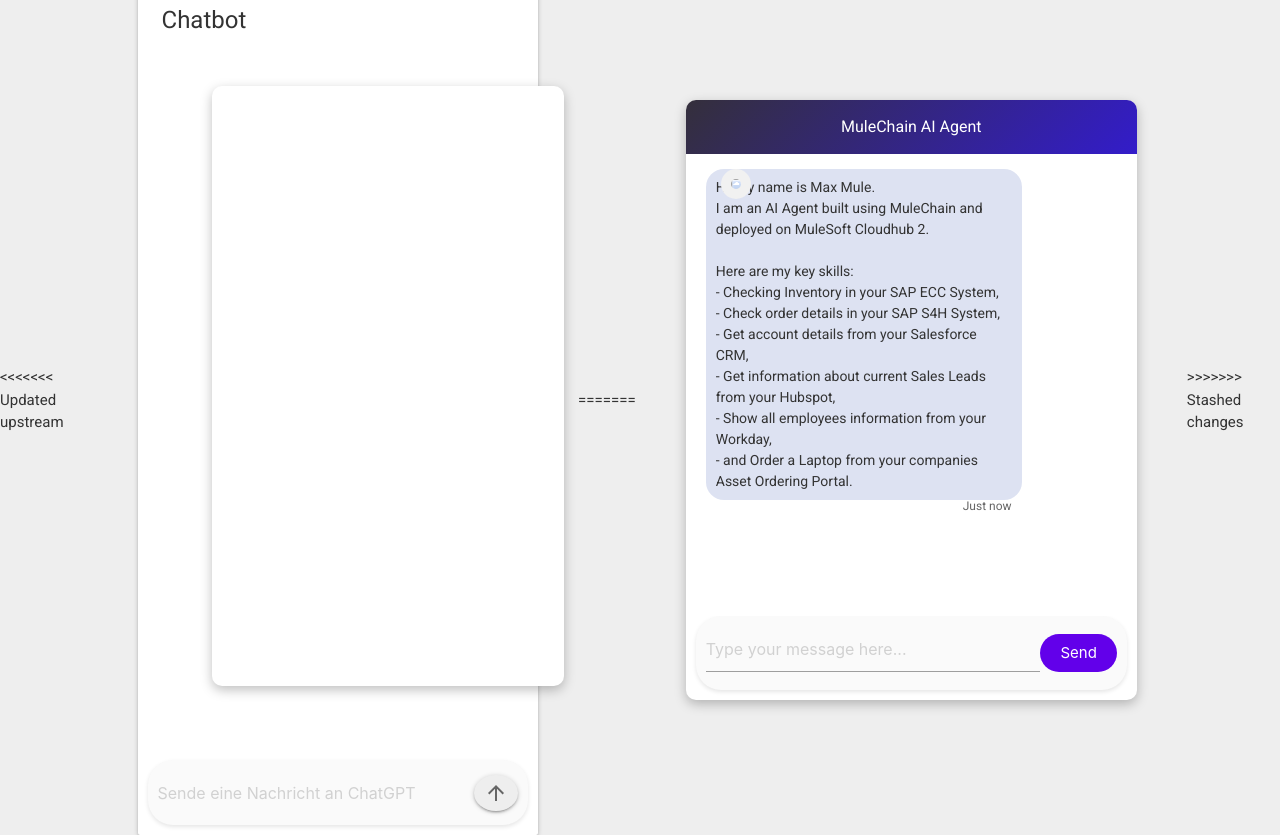
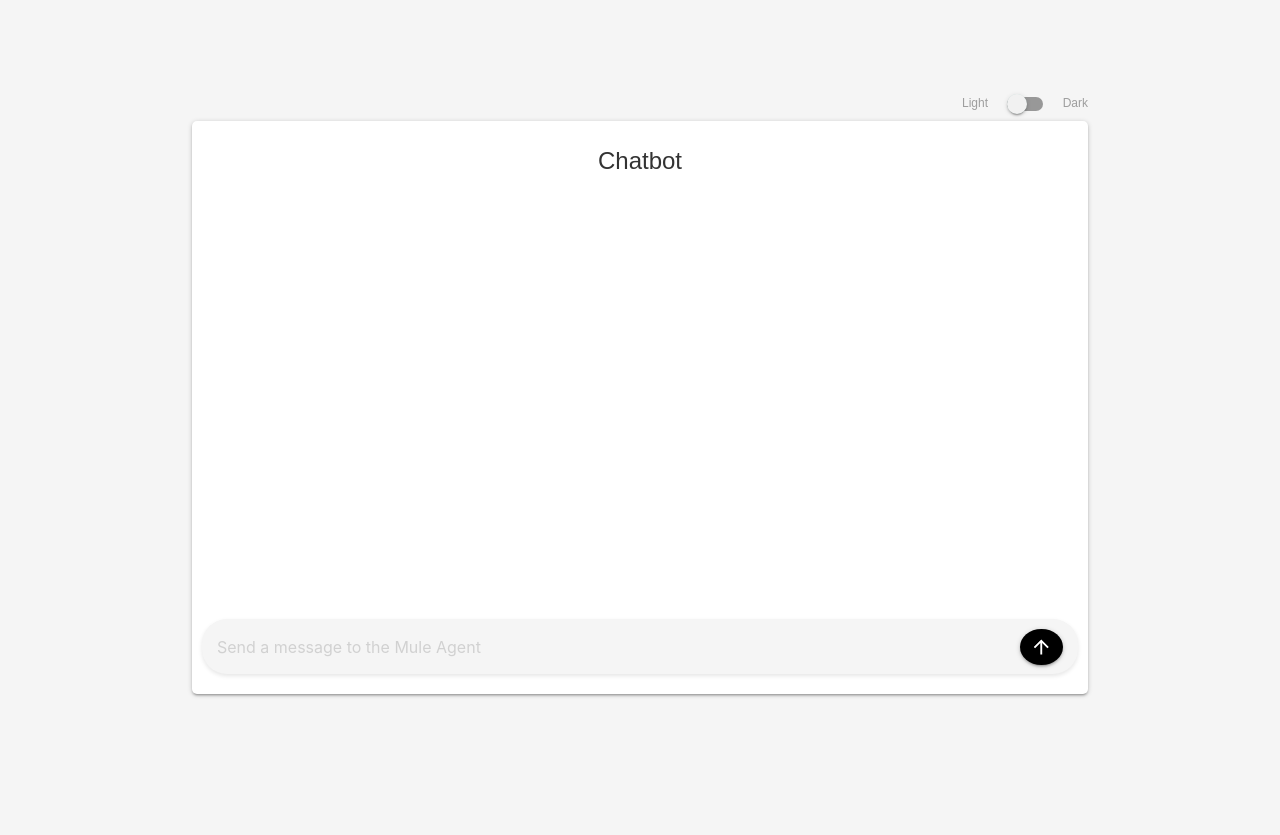
Before and after one commit to MuleSoft-AI-Chain-Project/mulechain-simple-chatbot, a plain HTML site: page index.html in a window 1280 px wide. After the commit the page ends 800 px from the top, so only its background shows below. Drawn offline with nearby package versions, Linux system fonts and the light colour scheme.

Commit message:
new update

```diff
--- a/index.html
+++ b/index.html
@@ -3,7 +3,6 @@
   <head>
     <meta charset="UTF-8" />
     <meta name="viewport" content="width=device-width, initial-scale=1.0" />
-<<<<<<< Updated upstream
     <title>Chatbot UI</title>
     <link
       rel="stylesheet"
@@ -27,7 +26,7 @@
       </div>
       <div class="card">
         <div class="card-content">
-          <span class="card-title">Chatbot</span>
+          <span class="card-title center-align">Chatbot</span>
           <div id="chat-window" class="chat-window">
             <div id="output" class="output"></div>
           </div>
@@ -36,7 +35,7 @@
           <input
             id="user-input"
             type="text"
-            placeholder="Sende eine Nachricht an ChatGPT"
+            placeholder="Send a message to the Mule Agent "
           />
           <button
             id="send-btn"
@@ -60,144 +59,5 @@
     </div>
     <script src="https://cdnjs.cloudflare.com/ajax/libs/materialize/1.0.0/js/materialize.min.js"></script>
     <script src="script.js"></script>
-=======
-    <title>MuleChain AI Agent</title>
-    <link
-      href="https://fonts.googleapis.com/css?family=Roboto:400,500,700&display=swap"
-      rel="stylesheet"
-    />
-    <link rel="icon" href="logo.png" type="image/png" />
-    <style>
-      body {
-        font-family: 'Roboto', sans-serif;
-        margin: 0;
-        height: 100vh;
-        display: flex;
-        justify-content: center;
-        align-items: center;
-        background-color: #eeeeee;
-      }
-      .chat-window {
-        width: 840px;
-        max-width: 100%;
-        height: 600px;
-        border: none;
-        display: flex;
-        flex-direction: column;
-        background-color: white;
-        box-shadow: 0 4px 12px rgba(0, 0, 0, 0.25);
-        border-radius: 10px;
-        overflow: hidden;
-        margin: 50px;
-      }
-      .header {
-        background: linear-gradient(135deg, #342f3b, #331cca);
-        color: white;
-        padding: 15px;
-        font-size: 16px;
-        text-align: center;
-      }
-      .messages {
-        flex: 1;
-        padding: 10px 15px;
-        overflow-y: auto;
-        background-color: #ffffff;
-        position: relative;
-      }
-      .message {
-        max-width: 75%;
-        padding: 8px 10px;
-        border-radius: 18px;
-        margin: 5px;
-        position: relative;
-        font-size: 14px;
-      }
-      .message.bot {
-        background-color: #dde2f2;
-        margin-right: auto;
-        text-align: left;
-      }
-      .timestamp {
-        font-size: 12px;
-        color: #666;
-        position: absolute;
-        bottom: -15px;
-        right: 10px;
-      }
-      .avatar.bot {
-        width: 30px;
-        height: 30px;
-        border-radius: 50%;
-        position: absolute;
-        top: -5px;
-        left: 10px;
-      }
-      .input-container {
-        display: flex;
-        padding: 10px;
-        background-color: #fafafa;
-      }
-      .input-container input {
-        flex: 1;
-        padding: 10px;
-        border: 2px solid #6200ea;
-        border-radius: 20px;
-        margin-right: 10px;
-      }
-      .input-container button {
-        padding: 10px 20px;
-        background-color: #6200ea;
-        color: white;
-        border-radius: 20px;
-        border: none;
-        cursor: pointer;
-      }
-    </style>
-  </head>
-  <body>
-    <div class="chat-window">
-      <div class="header">MuleChain AI Agent</div>
-      <div class="messages">
-        <div class="message bot">
-          <img src="bot-avatar.png" alt="Bot Avatar" class="avatar bot" />
-          Hi, my name is Max Mule.<br />
-          I am an AI Agent built using MuleChain and deployed on MuleSoft
-          Cloudhub 2.<br /><br />
-          Here are my key skills:<br />
-          - Checking Inventory in your SAP ECC System,<br />
-          - Check order details in your SAP S4H System,<br />
-          - Get account details from your Salesforce CRM,<br />
-          - Get information about current Sales Leads from your Hubspot,<br />
-          - Show all employees information from your Workday,<br />
-          - and Order a Laptop from your companies Asset Ordering Portal.
-          <span class="timestamp">Just now</span>
-        </div>
-      </div>
-      <div class="input-container">
-        <input
-          type="text"
-          id="userInput"
-          placeholder="Type your message here..."
-        />
-        <button onclick="sendMessage()">Send</button>
-      </div>
-    </div>
-    <script>
-      // JavaScript to handle message sending and interaction
-      function sendMessage() {
-        var userInput = document.getElementById('userInput');
-        var messageText = userInput.value;
-        if (messageText.trim() === '') return; // Prevent empty messages
-
-        var messagesDiv = document.querySelector('.messages');
-        var newMessage = document.createElement('div');
-        newMessage.classList.add('message', 'user');
-        newMessage.innerHTML = messageText;
-        messagesDiv.appendChild(newMessage);
-        userInput.value = ''; // Clear the input after sending
-        messagesDiv.scrollTop = messagesDiv.scrollHeight; // Scroll to the bottom
-      }
-    </script>
->>>>>>> Stashed changes
   </body>
 </html>
--- a/script.js
+++ b/script.js
@@ -15,6 +15,23 @@ document.getElementById('theme-toggle').addEventListener('change', function () {
   document.body.classList.toggle('dark-theme');
 });
 
+document
+  .getElementById('user-input')
+  .addEventListener('keydown', function (event) {
+    if (event.key === 'Enter') {
+      let userInput = document.getElementById('user-input').value;
+      if (userInput.trim() !== '') {
+        addMessage('user', userInput);
+        document.getElementById('user-input').value = '';
+
+        // Simulate chatbot response
+        setTimeout(() => {
+          addMessage('bot', 'This is a bot response.');
+        }, 500);
+      }
+    }
+  });
+
 function addMessage(sender, message) {
   let outputDiv = document.getElementById('output');
   let messageDiv = document.createElement('div');
--- a/styles.css
+++ b/styles.css
@@ -15,7 +15,13 @@ body {
 
 .card {
   width: 100%;
-  max-width: 400px;
+  max-width: 650;
+  border-radius: 5px;
+  box-shadow: #333;
+}
+
+.card-title {
+  text-align: center;
 }
 
 .chat-window {
@@ -39,7 +45,7 @@ body {
   width: calc(100% - 20px); /* Full width with margin consideration */
   box-sizing: border-box; /* Include padding in the element's total width and height */
   box-shadow: 0 2px 4px rgba(0, 0, 0, 0.1); /* Slight shadow for better look */
-  margin: 0 10px 10px 10px; /* Margins to avoid touching edges */
+  margin: 0 10px 20px 10px; /* Margins to avoid touching edges */
 }
 
 #user-input {
@@ -58,7 +64,7 @@ body {
 #send-btn {
   border: none;
   outline: none;
-  background-color: #eee; /* Light background color for button */
+  background-color: #000000; /* Light background color for button */
   cursor: pointer; /* Pointer cursor on hover */
   display: flex;
   align-items: center;
@@ -74,7 +80,7 @@ body {
 }
 
 #send-btn svg {
-  fill: #666; /* Icon color */
+  fill: #ffffff; /* Icon color */
   width: 24px; /* Icon width */
   height: 24px; /* Icon height */
 }
@@ -97,6 +103,11 @@ body {
   margin: 5px;
 }
 
+/* Add this CSS rule to right-align the toggle switch */
+.switch {
+  margin-left: auto;
+}
+
 .dark-theme {
   background-color: #333;
   color: #f5f5f5;
@@ -116,7 +127,7 @@ body {
 }
 
 .dark-theme #user-input {
-  background-color: #666; /* Darker background color for input field in dark mode */
+  background-color: #555; /* Darker background color for input field in dark mode */
   color: #f5f5f5; /* Light text color for input field in dark mode */
 }
 
@@ -132,3 +143,27 @@ body {
   background-color: #555;
   color: #ddd;
 }
+
+.dark-theme #send-btn {
+  border: none;
+  outline: none;
+  background-color: #eee; /* Light background color for button */
+  cursor: pointer; /* Pointer cursor on hover */
+  display: flex;
+  align-items: center;
+  justify-content: center;
+  padding: 10px;
+  border-radius: 50%; /* Round button */
+  transition: background-color 0.3s; /* Smooth transition */
+  margin-left: 10px; /* Space between input and button */
+}
+
+.dark-theme #send-btn:hover {
+  background-color: #ddd; /* Slightly darker on hover */
+}
+
+.dark-theme #send-btn svg {
+  fill: #000000; /* Icon color */
+  width: 24px; /* Icon width */
+  height: 24px; /* Icon height */
+}
```
